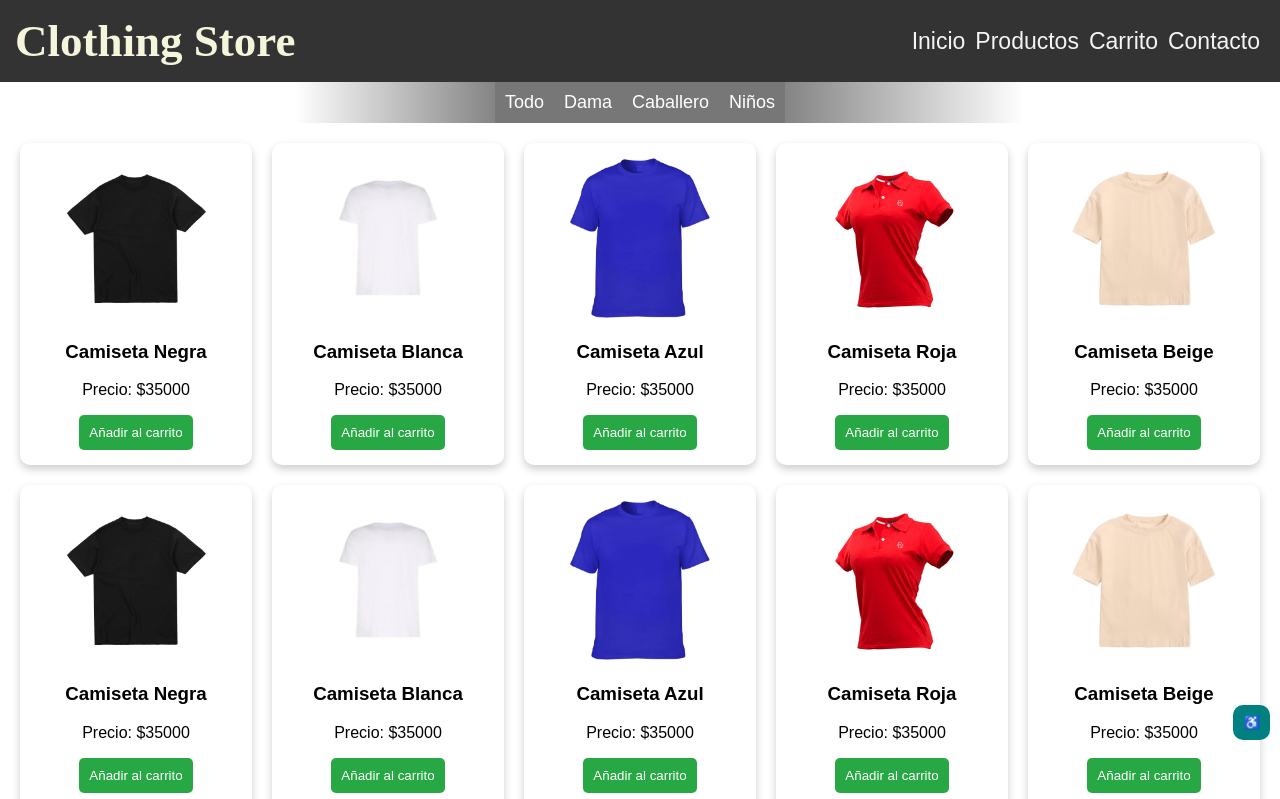
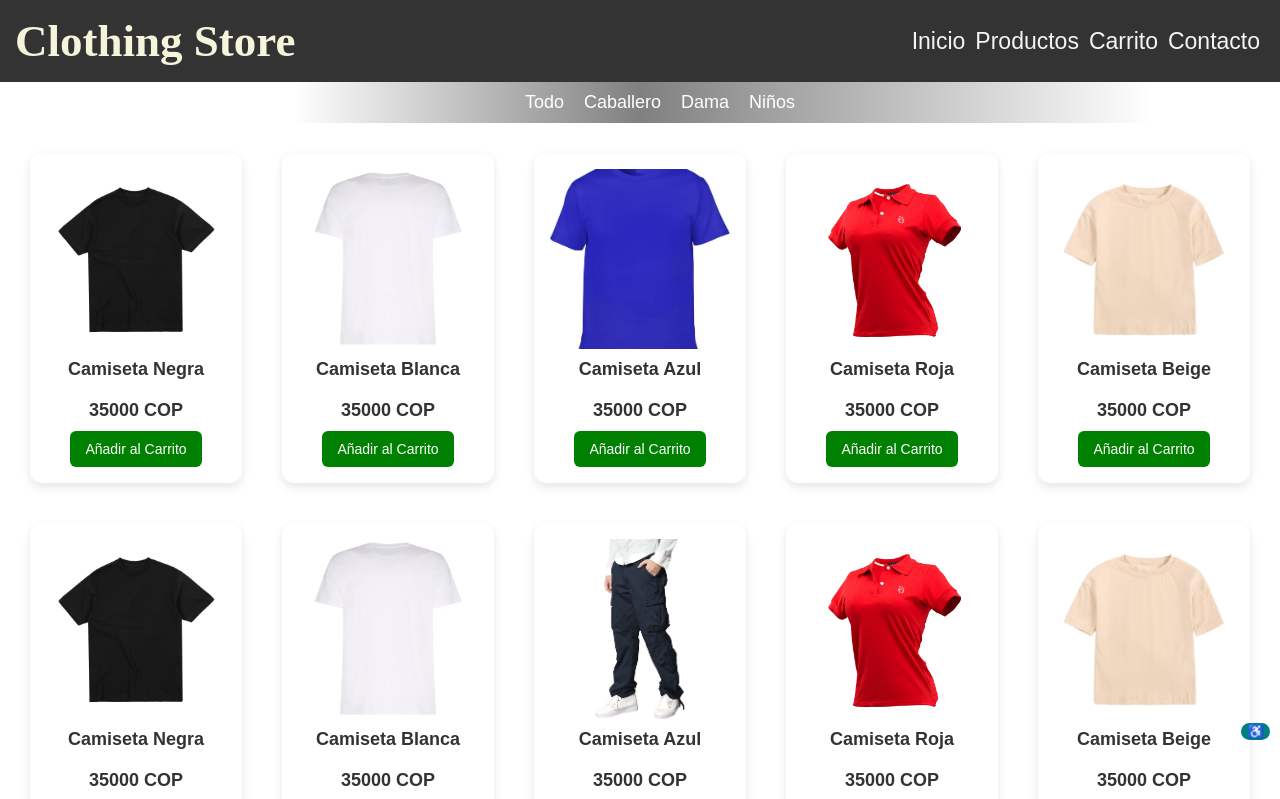
Before and after one commit to SoyDaniielGG/Clothing_Store, a React (Vite) app: page /productos in a window 1280 px wide. Shown: the top 799 px of the page. Built offline with nearby package versions, Linux system fonts and the light colour scheme.

Commit message:
relacionando products y home

```diff
--- a/src/components/productCard.jsx
+++ b/src/components/productCard.jsx
@@ -1,13 +1,13 @@
 import React from "react";
 
-const ProductCard = ({name, price, img}) => {
+const ProductCard = ({id,nombre, precio, imagen, addToCart}) => {
 
     return(
         <div className="product-card">
-            <img src={`images/${img}`} alt={name} />{/*imagen del producto*/}
-            <h3>{name}</h3>{/*nombre del producto*/}
-            <h3>{price}</h3> {/*precio del producto*/}
-            <button>Añadir al Carrito</button>{/*boton para agregar el producto al carrito*/}
+            <img src={imagen} alt={nombre} />{/*imagen del producto*/}
+            <h3>{nombre}</h3>{/*nombre del producto*/}
+            <h3>{precio} COP</h3> {/*precio del producto*/}
+            <button onClick={()=> addToCart({id,nombre,precio,imagen})}>Añadir al Carrito</button>{/*boton para agregar el producto al carrito*/}
         </div>
     );
 };
--- a/src/index.css
+++ b/src/index.css
@@ -77,12 +77,12 @@ body{
 .categorias{
     text-align: center;
     margin: 0;
-    background: linear-gradient(to right, white 23%, #333 48%, white 90%);
+    background: linear-gradient(to right, white 23%, gray 50%, white 90%);
 }
 .listaCategorias button{
     padding: 10px;
     border: none;
-    background: gray;
+    background: transparent;
     color: white;
     cursor: pointer;
     font-size: large;
@@ -102,25 +102,10 @@ body{
     list-style: none;
 }
 .products-grid{
-    display:flex;
-    justify-content: center;
+    display: grid;
+    grid-template-columns: repeat(auto-fit, minmax(200px, 1fr));
     gap: 20px;
-    flex-wrap: wrap;
     padding: 20px;
-}
-.products-card{
-    background: rgb(168, 160, 160);
-    padding: 15px;
-    text-align: center;
-    border-radius: 5px;
-    width: 200px;
-}
-.products-card img{
-    width: 100%;
-    height: auto;
-}
-.products-card button:hover{
-    cursor: pointer;
 }
 .footer {
     background: #333;
--- a/src/pages/home.jsx
+++ b/src/pages/home.jsx
@@ -1,8 +1,45 @@
-import React from "react";
+import React, {useContext, useState} from "react";
 import NavBar from "../components/navBar";
 import ProductCard from "../components/productCard";
+import { CartContext } from "../context/cartContext";
+import "../styles/productCard.css"
 
 const Home = () => {
+    const productsData = [
+        {id:1, nombre: 'Camiseta Negra', categoria:'Caballero',precio:35000, imagen:'/public/images/camisetaNegra.jpg'},
+        {id:2, nombre: 'Camiseta Blanca', categoria:'Dama',precio:35000, imagen:'/public/images/camisetaBlanca.jpg'},
+        {id:3, nombre: 'Camiseta Azul', categoria:'Caballero',precio:35000, imagen:'/public/images/camisetaAzul.jpg'},
+        {id:4, nombre: 'Camiseta Roja', categoria:'Dama',precio:35000, imagen:'/public/images/camisetaRoja.jpg'},
+        {id:5, nombre: 'Camiseta Beige', categoria:'Niños',precio:35000, imagen:'/public/images/camisetaBeige.jpg'},
+        {id:6, nombre: 'Camiseta Negra', categoria:'Caballero',precio:35000, imagen:'/public/images/camisetaNegra.jpg'},
+        {id:7, nombre: 'Camiseta Blanca', categoria:'Dama',precio:35000, imagen:'/public/images/camisetaBlanca.jpg'},
+        {id:8, nombre: 'Camiseta Azul', categoria:'Caballero',precio:35000, imagen:'/public/images/camisetaAzul.jpg'},
+        {id:9, nombre: 'Camiseta Roja', categoria:'Dama',precio:35000, imagen:'/public/images/camisetaRoja.jpg'},
+        {id:10, nombre: 'Camiseta Beige', categoria:'Niños',precio:35000, imagen:'/public/images/camisetaBeige.jpg'},
+        {id:11, nombre: 'Camiseta Negra', categoria:'Caballero',precio:35000, imagen:'/public/images/pantalonNegro.jpg'},
+        {id:12, nombre: 'Camiseta Blanca', categoria:'Dama',precio:35000, imagen:'/public/images/camisetaBlanca.jpg'},
+        {id:13, nombre: 'Camiseta Azul', categoria:'Caballero',precio:35000, imagen:'/public/images/camisetaAzul.jpg'},
+        {id:14, nombre: 'Camiseta Roja', categoria:'Dama',precio:35000, imagen:'/public/images/camisetaRoja.jpg'},
+        {id:15, nombre: 'Camiseta Beige', categoria:'Niños',precio:35000, imagen:'/public/images/camisetaBeige.jpg'},
+        {id:16, nombre: 'Camiseta Negra', categoria:'Caballero',precio:35000, imagen:'/public/images/pantalonAzul.jpg'},
+        {id:17, nombre: 'Camiseta Blanca', categoria:'Dama',precio:35000, imagen:'/public/images/camisetaBlanca.jpg'},
+        {id:18, nombre: 'Camiseta Azul', categoria:'Caballero',precio:35000, imagen:'/public/images/camisetaAzul.jpg'},
+        {id:19, nombre: 'Camiseta Roja', categoria:'Dama',precio:35000, imagen:'/public/images/camisetaRoja.jpg'},
+        {id:20, nombre: 'Camiseta Beige', categoria:'Niños',precio:35000, imagen:'/public/images/camisetaBeige.jpg'},
+        {id:21, nombre: 'Camiseta Negra', categoria:'Caballero',precio:35000, imagen:'/public/images/camisetaNegra.jpg'},
+        {id:22, nombre: 'Camiseta Blanca', categoria:'Dama',precio:35000, imagen:'/public/images/camisetaBlanca.jpg'},
+        {id:23, nombre: 'Camiseta Azul', categoria:'Caballero',precio:35000, imagen:'/public/images/pantalonNegro.jpg'},
+        {id:24, nombre: 'Camiseta Roja', categoria:'Dama',precio:35000, imagen:'/public/images/camisetaRoja.jpg'},
+    ];
+    const {addToCart} = useContext(CartContext)
+
+    const [selectCategory, setSelectCategory] = useState("todos");
+
+    // Filtra productos según la categoría seleccionada
+    const filteredProducts = selectCategory === "todos"
+        ? productsData
+        : productsData.filter(product => product.categoria === selectCategory);
+
     return (
         <main className="page-container">
             <NavBar />
@@ -10,31 +47,30 @@ const Home = () => {
                 <h1>Bienvenido a Clothing Store</h1>
                 <p>¡Moda para toda la familia al mejor precio!</p>
             </header>
-            <section className="categorias" aria-labelledby="categorias-titulo">
+            <section className="categorias" aria-labelledby="categorias">
                 <nav className="listaCategorias">
                     <ul>
-                        <li><button>Ropa Caballero</button></li>
-                        <li><button>Ropa Dama</button></li>
-                        <li><button>Ropa Niños</button></li>
+                        <li><button onClick={() =>setSelectCategory("todos")}>Todo</button></li>
+                        <li><button onClick={() =>setSelectCategory("Caballero")}>Caballero</button></li>
+                        <li><button onClick={() =>setSelectCategory("Dama")}>Dama</button></li>
+                        <li><button onClick={() =>setSelectCategory("Niños")}>Niños</button></li>
                     </ul>
                 </nav>
             </section>
 
-            <section className="destacados" aria-labelledby="destacados-titulo">
+            <section className="destacados" aria-labelledby="destacados">
                 <div className="products-grid">
-                    <ProductCard name="Camiseta Blanca" price="$35.000" img="/public/images/camisetaBlanca.jpg" />
-                    <ProductCard name="Camiseta Negra" price="$35.000" img="" />
-                    <ProductCard name="Pantalon Azul" price="$135.000" img="" />
-                    <ProductCard name="Pantalon Negro" price="$135.000" img="" />
-                    <ProductCard name="Camiseta Blanca" price="$35.000" img="/public/images/camisetaBlanca.jpg" />
-                    <ProductCard name="Camiseta Negra" price="$35.000" img="" />
-                    <ProductCard name="Pantalon Azul" price="$135.000" img="" />
-                    <ProductCard name="Pantalon Negro" price="$135.000" img="" />
+                    {filteredProducts.length > 0 ?
+                     (filteredProducts.map(product=>(
+                        <ProductCard key={product.id}{...product} addToCart={addToCart}/>
+                    ))
+                ):(
+                    <p>No hya productos disponibles en esta categoría</p>
+                )}
                 </div>
             </section>
 
         </main>
     )
-}
-
+};
 export default Home;
--- a/src/pages/products.jsx
+++ b/src/pages/products.jsx
@@ -1,6 +1,8 @@
 import React, { useContext } from "react";
 import { useState } from "react";
+import ProductCard from "../components/productCard";
 import "../styles/products.css";
+import "../styles/productCard.css";
 import { CartContext } from "../context/cartContext";
 import NavBar from "../components/navBar";
 
@@ -15,10 +17,10 @@ const productsData = [
     {id:5, nombre: 'Camiseta Beige', categoria:'Niños',precio:35000, imagen:'/public/images/camisetaBeige.jpg'},
     {id:6, nombre: 'Camiseta Negra', categoria:'Caballero',precio:35000, imagen:'/public/images/camisetaNegra.jpg'},
     {id:7, nombre: 'Camiseta Blanca', categoria:'Dama',precio:35000, imagen:'/public/images/camisetaBlanca.jpg'},
-    {id:8, nombre: 'Camiseta Azul', categoria:'Caballero',precio:35000, imagen:'/public/images/camisetaAzul.jpg'},
+    {id:8, nombre: 'Camiseta Azul', categoria:'Caballero',precio:35000, imagen:'/public/images/pantalonAzul.jpg'},
     {id:9, nombre: 'Camiseta Roja', categoria:'Dama',precio:35000, imagen:'/public/images/camisetaRoja.jpg'},
     {id:10, nombre: 'Camiseta Beige', categoria:'Niños',precio:35000, imagen:'/public/images/camisetaBeige.jpg'},
-    {id:11, nombre: 'Camiseta Negra', categoria:'Caballero',precio:35000, imagen:'/public/images/camisetaNegra.jpg'},
+    {id:11, nombre: 'Camiseta Negra', categoria:'Caballero',precio:35000, imagen:'/public/images/pantalonNegro.jpg'},
     {id:12, nombre: 'Camiseta Blanca', categoria:'Dama',precio:35000, imagen:'/public/images/camisetaBlanca.jpg'},
     {id:13, nombre: 'Camiseta Azul', categoria:'Caballero',precio:35000, imagen:'/public/images/camisetaAzul.jpg'},
     {id:14, nombre: 'Camiseta Roja', categoria:'Dama',precio:35000, imagen:'/public/images/camisetaRoja.jpg'},
@@ -34,48 +36,43 @@ const productsData = [
     {id:24, nombre: 'Camiseta Roja', categoria:'Dama',precio:35000, imagen:'/public/images/camisetaRoja.jpg'},
 
 ];
-    const {addToCart} = useContext(CartContext);//importar funcion de agreagar un producto al carrito
-    //alamacenar productos filtrados
-    const [products, setProducts] = useState(productsData);
-    //funcion filtro por categoria
-    const filterProducts = (categoria)=>{
-        if(categoria === 'Todos'){
-            setProducts(productsData);//muestra todos los productos
-        }else{
-            const productsFiltered = productsData.filter((product) =>product.categoria ===categoria);
-            setProducts(productsFiltered);//muestra los productos de una categoria
+const {addToCart} = useContext(CartContext)
 
-        }
-    };
+const [selectCategory, setSelectCategory] = useState("todos");
 
-    return(
-        <div>
-            <NavBar/>
-            <section className="filter-btn" aria-label="Sección de botones de filtrado">
-            <div className="filter-products">
-                <button onClick={()=>filterProducts('Todos')}>Todo</button>
-                <button onClick={()=>filterProducts('Dama')}>Dama</button>
-                <button onClick={()=>filterProducts('Caballero')}>Caballero</button>
-                <button onClick={()=>filterProducts('Niños')}>Niños</button>
+// Filtra productos según la categoría seleccionada
+const filteredProducts = selectCategory === "todos"
+    ? productsData
+    : productsData.filter(product => product.categoria === selectCategory);
+
+return (
+    <main className="page-container">
+        <NavBar />
+        <section className="categorias" aria-labelledby="categorias">
+            <nav className="listaCategorias">
+                <ul>
+                    <li><button onClick={() =>setSelectCategory("todos")}>Todo</button></li>
+                    <li><button onClick={() =>setSelectCategory("Caballero")}>Caballero</button></li>
+                    <li><button onClick={() =>setSelectCategory("Dama")}>Dama</button></li>
+                    <li><button onClick={() =>setSelectCategory("Niños")}>Niños</button></li>
+                </ul>
+            </nav>
+        </section>
+
+        <section className="destacados" aria-labelledby="destacados">
+            <div className="products-grid">
+                {filteredProducts.length > 0 ?
+                 (filteredProducts.map(product=>(
+                    <ProductCard key={product.id}{...product} addToCart={addToCart}/>
+                ))
+            ):(
+                <p>No hya productos disponibles en esta categoría</p>
+            )}
             </div>
-            </section>
+        </section>
 
-            <div className="products-list">
-                {products.map((product)=>(
-                    <div className="product-target" key={product.id}>
-                        <img src={product.imagen} alt={product.nombre} />
-                        <h3> {product.nombre} </h3>
-                        <p>Precio: ${product.precio} </p>
-                        <button onClick={()=>addToCart(product)}>Añadir al carrito</button>
-
-                    </div>
-                ))}
-
-            </div>
-
-        </div>
-
-    );
+    </main>
+)
 
 };
 export default Products;
--- /dev/null
+++ b/src/styles/productCard.css
@@ -0,0 +1,54 @@
+.product-card {
+    background: #fff;
+    border-radius: 12px;
+    box-shadow: 0 4px 10px rgba(0, 0, 0, 0.1);
+    padding: 16px;
+    text-align: center;
+    transition: transform 0.2s ease, box-shadow 0.2s ease;
+    max-width: 250px;
+    margin: 10px;
+    display: flex;
+    flex-direction: column;
+    align-items: center;
+    justify-content: space-between;
+}
+
+.product-card:hover {
+    transform: scale(1.05);
+    box-shadow: 0px 6px 12px rgba(0,0,0,0.4);
+    cursor: pointer;
+}
+
+.product-card img {
+    width: 100%;
+    height: 180px;
+    object-fit: cover;
+    border-radius: 8px;
+}
+
+.product-card h3 {
+    font-size: 18px;
+    margin: 10px 0;
+    color: #333;
+}
+
+.product-card p {
+    font-size: 16px;
+    color: #777;
+    font-weight: bold;
+}
+
+.product-card button {
+    background: green;
+    color: white;
+    border: none;
+    padding: 10px 15px;
+    border-radius: 6px;
+    cursor: pointer;
+    font-size: 14px;
+    transition: background 0.2s ease;
+}
+
+.product-card button:hover {
+    background: rgb(0, 97, 0);
+}
--- a/src/styles/products.css
+++ b/src/styles/products.css
@@ -13,42 +13,3 @@
     background: white;
     color: black;
 }
-
-.products-list{
-    display: grid;
-    grid-template-columns: repeat(auto-fit, minmax(200px, 1fr));
-    gap: 20px;
-    padding: 20px;
-}
-.product-target{
-    background: white;
-    padding: 15px;
-    border-radius: 10px;
-    text-align: center;
-    box-shadow: 0 4px 8px rgba(0,0,0,0.2);
-    text-align: center;
-    transition: transform 0.2s, box-shadow 0.2s;
-}
-.product-target:hover{
-    transform: scale(1.05);
-    box-shadow: 0px 6px 12px rgba(0,0,0,0.4);
-}
-.product-target img{
-    max-width: 100%;
-    height: 160px;
-    object-fit: cover;
-    border-radius: 8px ;
-}
-button{
-    background: #28a745;
-    color: white;
-    border: none;
-    padding: 10px;
-    cursor: pointer;
-    border-radius: 5px;
-
-}
-button:hover{
-    cursor: pointer;
-    background: #218838;
-}
```
